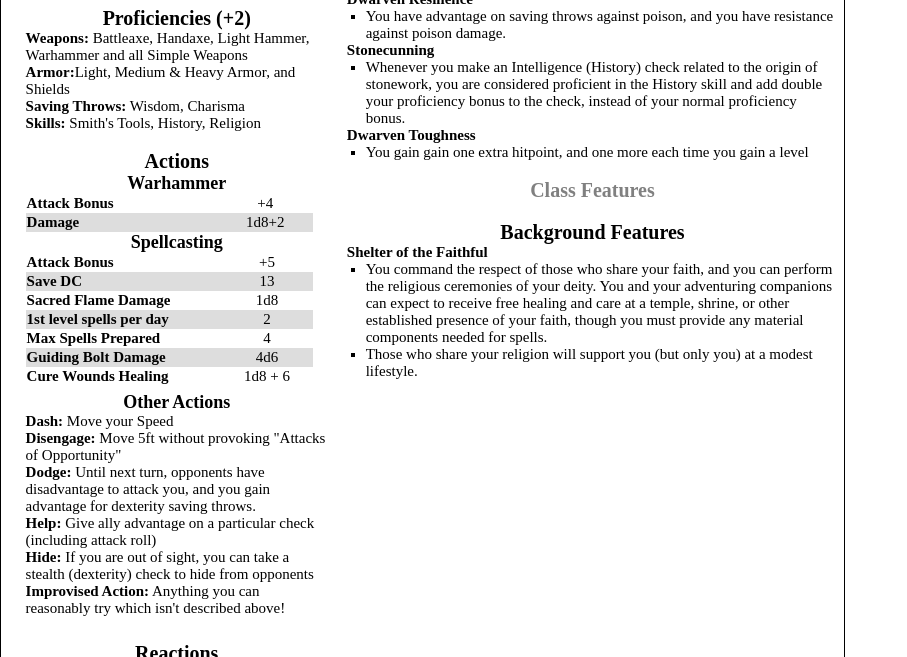
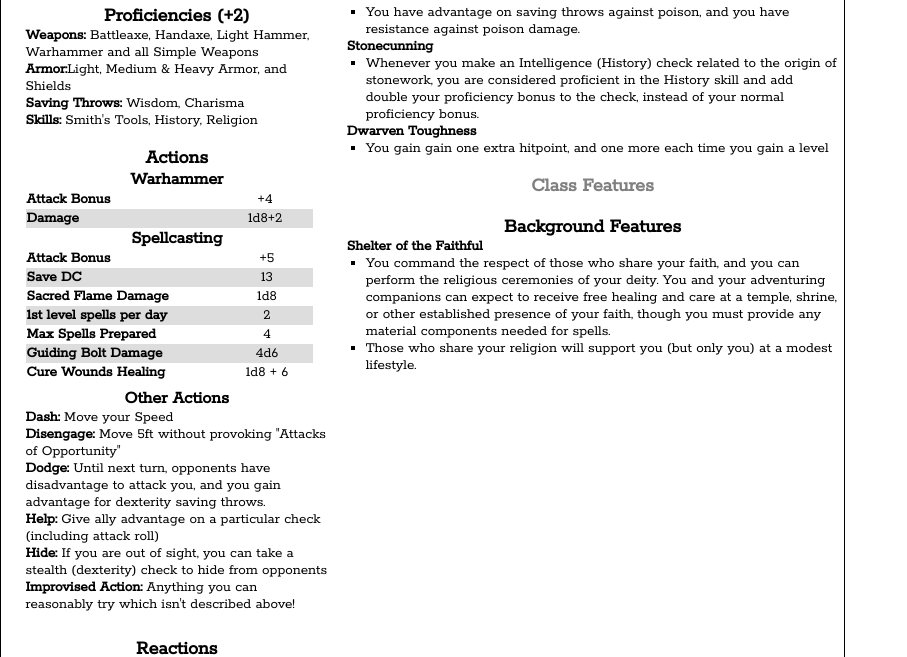
Before and after one commit to kaisalmon/DnDCharacterSheetCreator, a plain HTML site: page CharacterSheet.html in a window 1280 px wide. Shown: the part 295-952 px from the top of the page, without its empty margins (0-907 px from the left). Drawn offline with Linux system fonts and the light colour scheme.

Commit message:
Added notes section for actions, and added backup font

```diff
--- a/CharacterSheet.css
+++ b/CharacterSheet.css
@@ -1,5 +1,5 @@
 body{
-	font-family: Rockwell;
+	font-family: Rockwell,Rokkitt;
 	padding:0;
 	margin:0;
 	font-size: 15px;
--- a/CharacterSheet.html
+++ b/CharacterSheet.html
@@ -1,6 +1,7 @@
 <html>
 	<head>
 		<link rel="stylesheet" type="text/css" href="CharacterSheet.css">
+		<link href='https://fonts.googleapis.com/css?family=Rokkitt' rel='stylesheet' type='text/css'>
 		<script src="scripts.js"></script>
 	</head>
 	<body>
```
